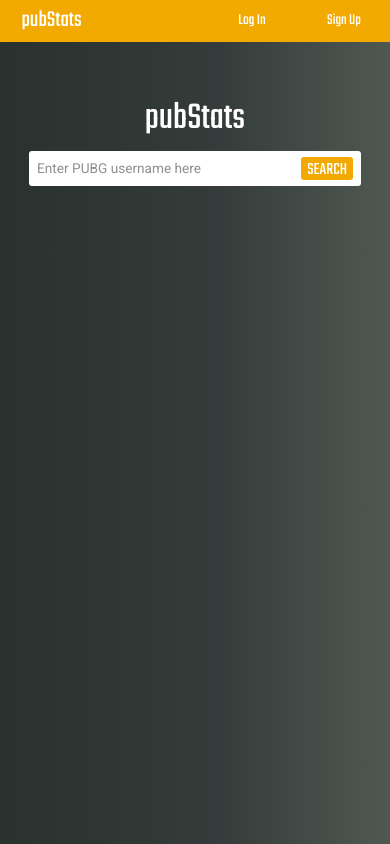
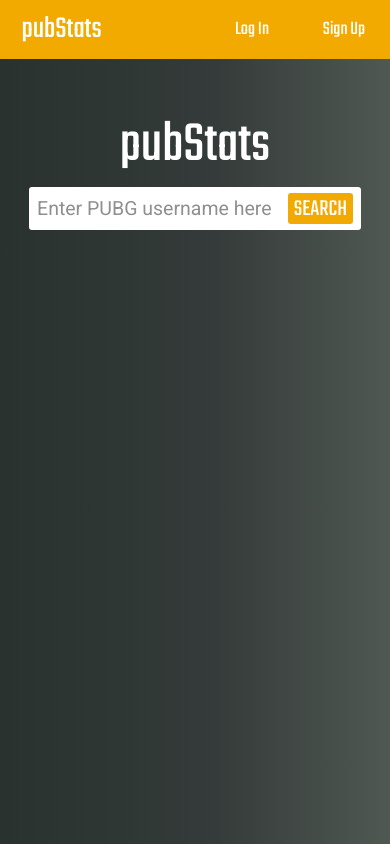
Before and after one commit to ibltsandwich/pubStats, a React app: page /players/1 in a window 390 px wide. Built offline with nearby package versions, Linux system fonts and the light colour scheme.

Commit message:
Change responsive sizing

```diff
--- a/frontend/src/css/header.css
+++ b/frontend/src/css/header.css
@@ -85,7 +85,7 @@
 
 @media screen and (max-width: 700px) {
   .site-header {
-    height: 10.7vw;
+    height: 15vw;
   }
 
   .site-header .home-link {
@@ -93,11 +93,11 @@
   }
 
   .site-header .home-link section .logo {
-    font-size: 6vw;
+    font-size: 8vw;
   }
 
   .site-header .session-buttons li {
-    font-size: 4vw;
+    font-size: 5vw;
     padding: 0 4.3vw;
     min-width: 15vw;
   }
--- a/frontend/src/css/home.css
+++ b/frontend/src/css/home.css
@@ -58,7 +58,7 @@
 
 @media screen and (max-width: 700px) {
   .splash-logo {
-    font-size: 10vw;
+    font-size: 15vw;
     margin-top: 15vw;
   }
 
@@ -72,13 +72,13 @@
   }
 
   .player-search-input {
-    font-size: 3.5vw;
-    height: 6vw;
+    font-size: 5vw;
+    height: 8vw;
   }
 
   .player-search-submit {
-    font-size: 4.5vw;
-    height: 6vw;
+    font-size: 6vw;
+    height: 8vw;
     padding: 0 1.5vw;
   }
 
--- a/frontend/src/css/player.css
+++ b/frontend/src/css/player.css
@@ -44,15 +44,19 @@
     margin: 7vw 10vw;
   }
   .player-header h1 {
-    font-size: 8.5vw;
+    font-size: 12vw;
   }
 
   .player-header h3 {
-    font-size: 2.5vw;
+    font-size: 3vw;
+  }
+
+  .player-match-history-list {
+    margin-top: 6vw;
   }
 
   #player-match {
-    font-size: 4vw;
+    font-size: 4.3vw;
     margin: 4vw 0;
     padding: 4vw;
   }
```
